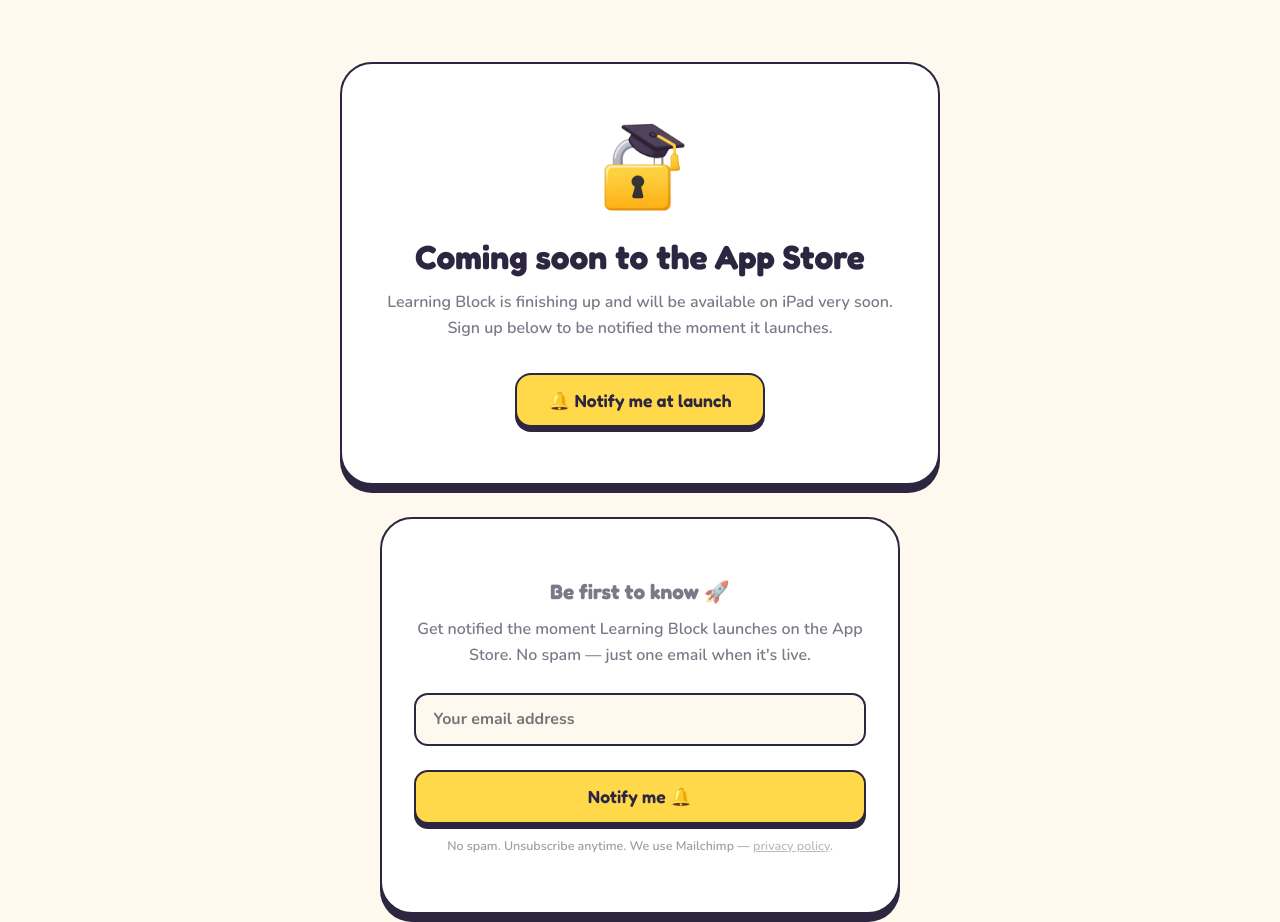
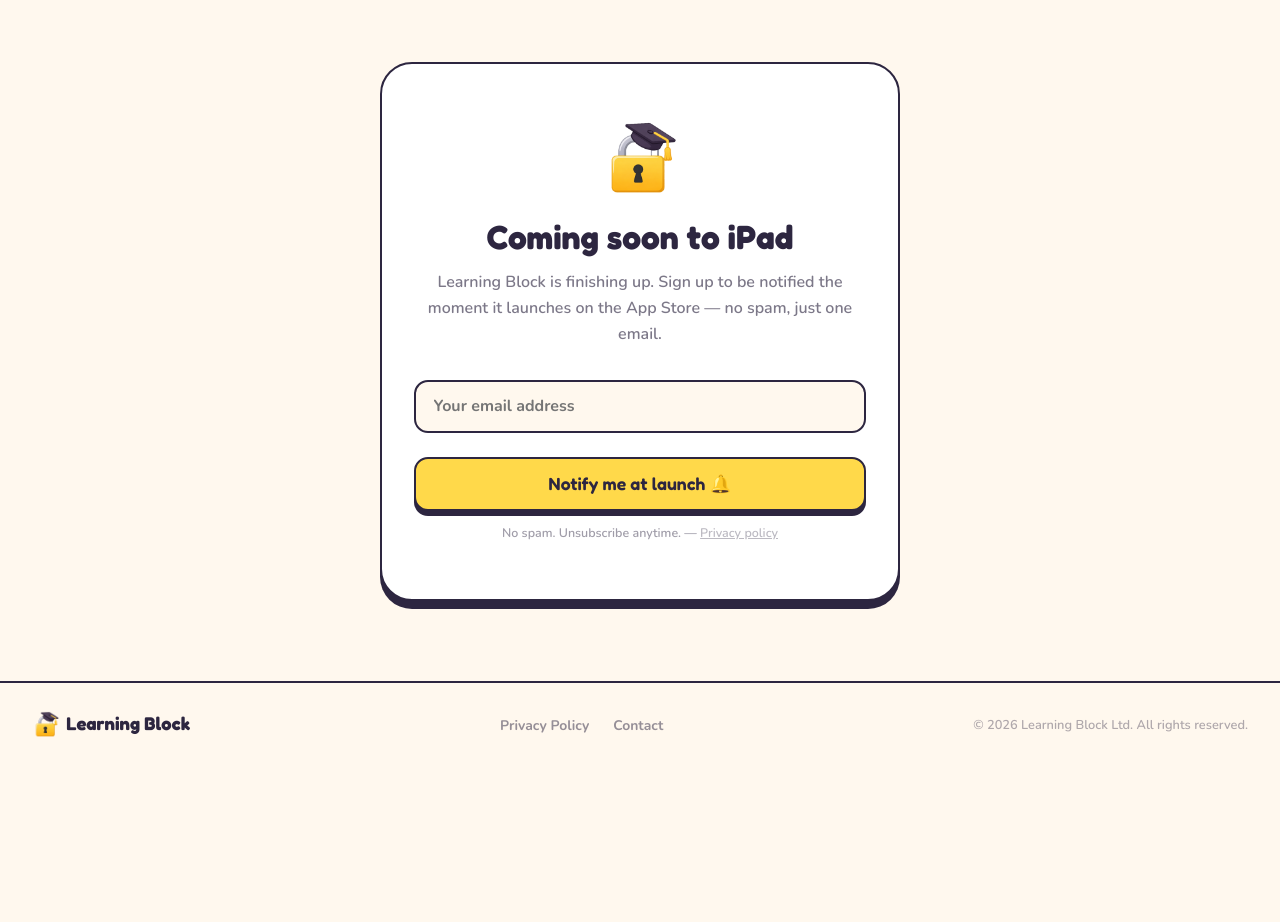
Before and after one commit to learningblockapp-png/learningblock, a plain HTML site: page index.html in a window 1280 px wide. Shown: the part 3580-4502 px from the top of the page. After the commit the page ends 4347 px from the top, so only its background shows below. Drawn offline with nearby package versions, Linux system fonts and the light colour scheme.

Commit message:
Update index.html
grouped the notification

```diff
--- a/index.html
+++ b/index.html
@@ -222,32 +222,20 @@
   </section>
 
   <section id="download" class="cta-section">
+  <div class="cta-card" style="max-width:520px;">
+    <img src="logo.png" alt="" style="height:80px;display:block;margin:0 auto 1rem;">
+    <h2>Coming soon to iPad</h2>
+    <p>Learning Block is finishing up. Sign up to be notified the moment it launches on the App Store — no spam, just one email.</p>
 
-    <!-- Coming soon card -->
-    <div class="cta-card" style="margin-bottom:2rem;">
-      <img src="logo.png" alt="" style="height:100px;display:block;margin:0 auto 1rem;">
-      <h2>Coming soon to the App Store</h2>
-      <p>Learning Block is finishing up and will be available on iPad very soon. Sign up below to be notified the moment it launches.</p>
-      <a href="#download" class="btn-primary" onclick="document.getElementById('mce-EMAIL').focus();return false;">🔔 Notify me at launch</a>
-    </div>
-
-    <!-- Email signup card -->
-    <div class="cta-card" style="max-width:520px;">
-      <p style="font-size:1.3rem;font-weight:800;margin-bottom:.4rem;font-family:'Fredoka',sans-serif;">Be first to know 🚀</p>
-      <p style="margin-bottom:1.5rem;">Get notified the moment Learning Block launches on the App Store. No spam — just one email when it's live.</p>
-
-      <!-- Mailchimp form — styled to match site -->
     <form action="https://app.us9.list-manage.com/subscribe/post?u=5142d44616f4d988cc16eaf78&amp;id=a3fd1f749a&amp;f_id=004456e1f0" method="post" id="mc-embedded-subscribe-form" name="mc-embedded-subscribe-form" target="_blank" novalidate style="display:flex;flex-direction:column;gap:.75rem;">
 
       <input type="email" name="EMAIL" id="mce-EMAIL" placeholder="Your email address" required
         style="width:100%;padding:.85rem 1.1rem;font-family:'Nunito',sans-serif;font-weight:700;font-size:1rem;border:2.5px solid var(--dark);border-radius:14px;background:var(--cream);color:var(--dark);outline:none;box-sizing:border-box;">
 
-        <!-- Honeypot — do not remove -->
       <div aria-hidden="true" style="position:absolute;left:-5000px;">
         <input type="text" name="b_5142d44616f4d988cc16eaf78_a3fd1f749a" tabindex="-1" value="">
       </div>
 
-        <!-- Response messages -->
       <div id="mce-responses">
         <div id="mce-error-response" style="display:none;color:#cc0000;font-weight:700;font-size:.9rem;"></div>
         <div id="mce-success-response" style="display:none;color:#1a7a54;font-weight:700;font-size:.9rem;"></div>
@@ -257,13 +245,12 @@
         style="width:100%;padding:.9rem 2rem;font-family:'Fredoka',sans-serif;font-weight:600;font-size:1.1rem;background:var(--yellow);color:var(--dark);border:2.5px solid var(--dark);border-radius:14px;box-shadow:0 5px 0 var(--dark);cursor:pointer;transition:transform .15s,box-shadow .15s;"
         onmouseover="this.style.transform='translateY(3px)';this.style.boxShadow='0 2px 0 var(--dark)'"
         onmouseout="this.style.transform='';this.style.boxShadow='0 5px 0 var(--dark)'">
-          Notify me 🔔
+        Notify me at launch 🔔
       </button>
 
     </form>
-      <p style="font-size:.78rem;opacity:.45;margin-top:.75rem;margin-bottom:0;">No spam. Unsubscribe anytime. We use Mailchimp — <a href="privacy.html" style="color:var(--dark);opacity:.7;">privacy policy</a>.</p>
+    <p style="font-size:.78rem;opacity:.45;margin-top:.75rem;margin-bottom:0;">No spam. Unsubscribe anytime. — <a href="privacy.html" style="color:var(--dark);opacity:.7;">Privacy policy</a></p>
   </div>
-
 </section>
 
 </div>
```
Lines whose indentation alone changed are shown as unchanged.
